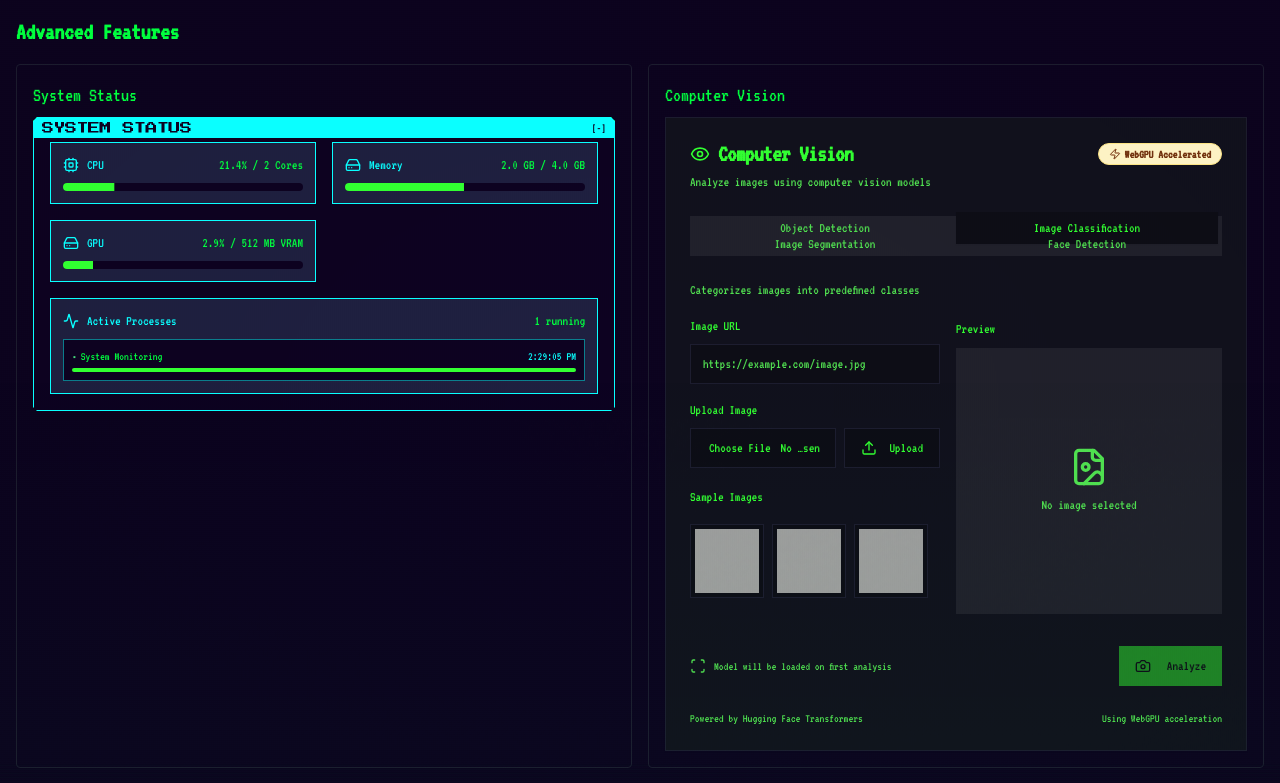
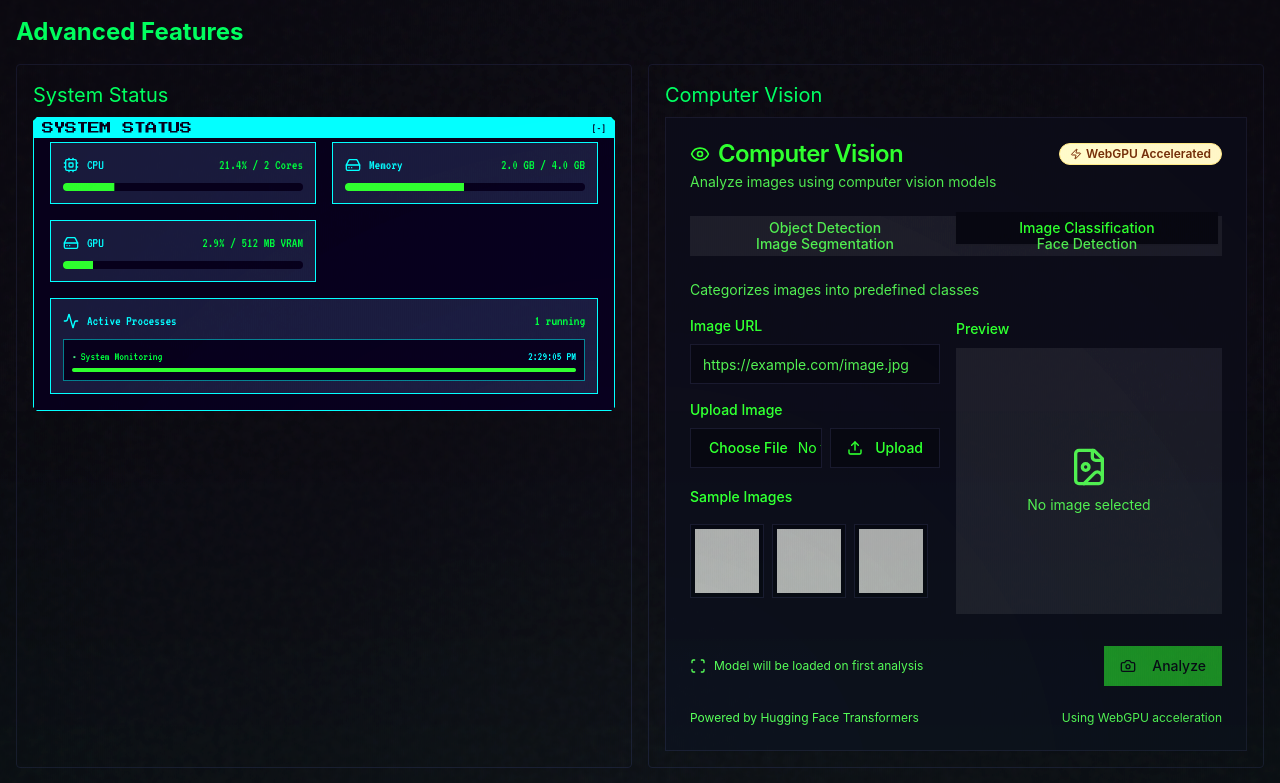
Before and after one commit to DickShmiggleTM/qux-95-genesis-core, a React (Vite) app: page /advanced-features in a window 1280 px wide. Shown: the top 783 px of the page. Built offline with nearby package versions, Linux system fonts and the light colour scheme; grey boxes are pictures that could not be loaded.

Commit message:
Reverted to edit 11ae0264-29be-4859-aae1-7048b67cf594: "Update index.css"

```diff
--- a/src/index.css
+++ b/src/index.css
@@ -1,4 +1,3 @@
-
 @import url('https://fonts.googleapis.com/css2?family=VT323&display=swap');
 @import url('https://fonts.googleapis.com/css2?family=Press+Start+2P&display=swap');
 
@@ -47,6 +46,84 @@
     --sidebar-border: 240 15% 20%;
     --sidebar-ring: 180 100% 60%;
   }
+
+  .dark {
+    --background: 240 25% 5%;
+    --foreground: 120 100% 50%;
+
+    --card: 240 25% 7%;
+    --card-foreground: 120 100% 50%;
+
+    --popover: 240 25% 5%;
+    --popover-foreground: 120 100% 50%;
+
+    --primary: 120 100% 50%;
+    --primary-foreground: 240 25% 5%;
+
+    --secondary: 180 100% 50%;
+    --secondary-foreground: 240 25% 5%;
+
+    --muted: 240 15% 12%;
+    --muted-foreground: 120 70% 50%;
+
+    --accent: 270 100% 50%;
+    --accent-foreground: 240 25% 5%;
+
+    --destructive: 0 100% 50%;
+    --destructive-foreground: 240 25% 5%;
+
+    --border: 240 25% 12%;
+    --input: 240 25% 12%;
+    --ring: 120 100% 50%;
+
+    --sidebar-background: 240 25% 10%;
+    --sidebar-foreground: 120 100% 50%;
+    --sidebar-primary: 180 100% 50%;
+    --sidebar-primary-foreground: 240 25% 5%;
+    --sidebar-accent: 240 15% 15%;
+    --sidebar-accent-foreground: 120 100% 50%;
+    --sidebar-border: 240 15% 15%;
+    --sidebar-ring: 180 100% 50%;
+  }
+
+  .darker {
+    --background: 240 25% 3%;
+    --foreground: 120 100% 40%;
+
+    --card: 240 25% 5%;
+    --card-foreground: 120 100% 40%;
+
+    --popover: 240 25% 3%;
+    --popover-foreground: 120 100% 40%;
+
+    --primary: 120 100% 40%;
+    --primary-foreground: 240 25% 3%;
+
+    --secondary: 180 100% 40%;
+    --secondary-foreground: 240 25% 3%;
+
+    --muted: 240 15% 10%;
+    --muted-foreground: 120 70% 40%;
+
+    --accent: 270 100% 40%;
+    --accent-foreground: 240 25% 3%;
+
+    --destructive: 0 100% 40%;
+    --destructive-foreground: 240 25% 3%;
+
+    --border: 240 25% 10%;
+    --input: 240 25% 10%;
+    --ring: 120 100% 40%;
+
+    --sidebar-background: 240 25% 8%;
+    --sidebar-foreground: 120 100% 40%;
+    --sidebar-primary: 180 100% 40%;
+    --sidebar-primary-foreground: 240 25% 3%;
+    --sidebar-accent: 240 15% 12%;
+    --sidebar-accent-foreground: 120 100% 40%;
+    --sidebar-border: 240 15% 12%;
+    --sidebar-ring: 180 100% 40%;
+  }
 }
 
 @layer base {
@@ -55,68 +132,111 @@
   }
 
   body {
-    @apply bg-black text-cyberpunk-neon-green font-terminal overflow-hidden;
-    background-image:
-      linear-gradient(0deg, rgba(13, 2, 33, 0.9) 0%, rgba(13, 2, 33, 0.9) 100%),
-      repeating-linear-gradient(
-        0deg,
-        rgba(10, 255, 255, 0.05) 0px,
-        rgba(10, 255, 255, 0.05) 1px,
-        transparent 1px,
-        transparent 2px
-      ),
-      repeating-linear-gradient(
-        90deg,
-        rgba(10, 255, 255, 0.05) 0px,
-        rgba(10, 255, 255, 0.05) 1px,
-        transparent 1px,
-        transparent 2px
-      );
-    background-size: cover, 30px 30px, 30px 30px;
-    image-rendering: pixelated;
+    margin: 0;
+    font-family: -apple-system, BlinkMacSystemFont, 'Segoe UI', 'Roboto', 'Oxygen',
+      'Ubuntu', 'Cantarell', 'Fira Sans', 'Droid Sans', 'Helvetica Neue',
+      sans-serif;
+    -webkit-font-smoothing: antialiased;
+    -moz-osx-font-smoothing: grayscale;
+    filter: brightness(1.15) contrast(1.05);
+    background-color: var(--cyberpunk-dark);
+    color: var(--cyberpunk-neon-green);
+    overflow: hidden;
   }
 
-  @keyframes scanline {
-    0% {
-      transform: translateY(-100%);
-    }
-    100% {
-      transform: translateY(100vh);
-    }
+  body::before {
+    content: "";
+    position: fixed;
+    top: 0;
+    left: 0;
+    width: 100%;
+    height: 100%;
+    background: radial-gradient(
+      circle at center,
+      transparent 0%,
+      rgba(0, 0, 0, 0.15) 100%
+    );
+    pointer-events: none;
+    z-index: 1;
+  }
+
+  .monitor-screen {
+    position: fixed;
+    top: 0;
+    left: 0;
+    right: 0;
+    bottom: 0;
+    pointer-events: none;
+    z-index: 9999;
+    mix-blend-mode: overlay;
+    opacity: 0.75;
+    background: linear-gradient(
+      to bottom,
+      rgba(0, 255, 65, 0.12) 0%,
+      rgba(0, 255, 65, 0.08) 50%,
+      rgba(0, 255, 65, 0.12) 100%
+    );
+  }
+
+  .monitor-screen::before {
+    content: '';
+    position: absolute;
+    top: 0;
+    left: 0;
+    right: 0;
+    bottom: 0;
+    background: radial-gradient(
+      circle at center,
+      rgba(0, 255, 65, 0.12) 0%,
+      rgba(0, 255, 65, 0.08) 50%,
+      transparent 100%
+    );
+    opacity: 0.12;
+    pointer-events: none;
+  }
+
+  .monitor-screen::after {
+    content: "";
+    position: absolute;
+    top: 0;
+    left: 0;
+    width: 100%;
+    height: 100%;
+    background: repeating-linear-gradient(
+      0deg,
+      rgba(0, 0, 0, 0.06) 0px,
+      rgba(0, 0, 0, 0.06) 1px,
+      transparent 1px,
+      transparent 2px
+    );
+    pointer-events: none;
+    z-index: 3;
   }
 
   .scanline {
     position: fixed;
     top: 0;
     left: 0;
-    width: 100%;
-    height: 2px;
-    background: rgba(10, 255, 255, 0.3);
-    z-index: 999;
-    animation: scanline 5s linear infinite;
+    right: 0;
+    height: 1px;
+    background: linear-gradient(
+      to bottom,
+      transparent 0%,
+      rgba(0, 255, 65, 0.12) 50%,
+      transparent 100%
+    );
+    opacity: 0.12;
     pointer-events: none;
+    z-index: 10000;
+    animation: scanline 8s linear infinite;
   }
 
   .scanline-2 {
     position: fixed;
     top: 0;
     left: 0;
-    width: 100%;
-    height: 1px;
-    background: rgba(157, 0, 255, 0.2);
-    z-index: 999;
-    animation: scanline 8s linear infinite;
-    animation-delay: 2s;
-    pointer-events: none;
-  }
-
-  .crt::before {
-    content: " ";
-    position: fixed;
-    top: 0;
-    left: 0;
-    width: 100%;
-    height: 100%;
+    right: 0;
+    height: 0.8px;
     background: linear-gradient(
       to bottom,
       transparent 0%,
```
